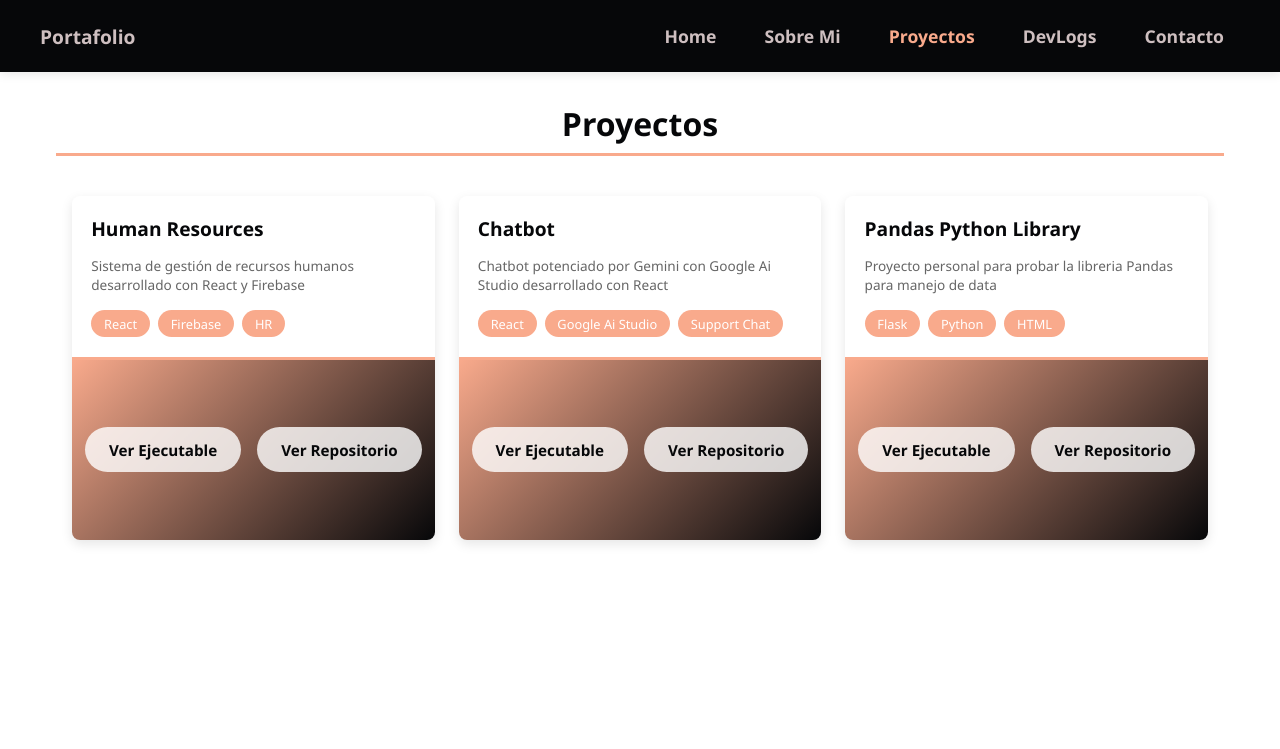
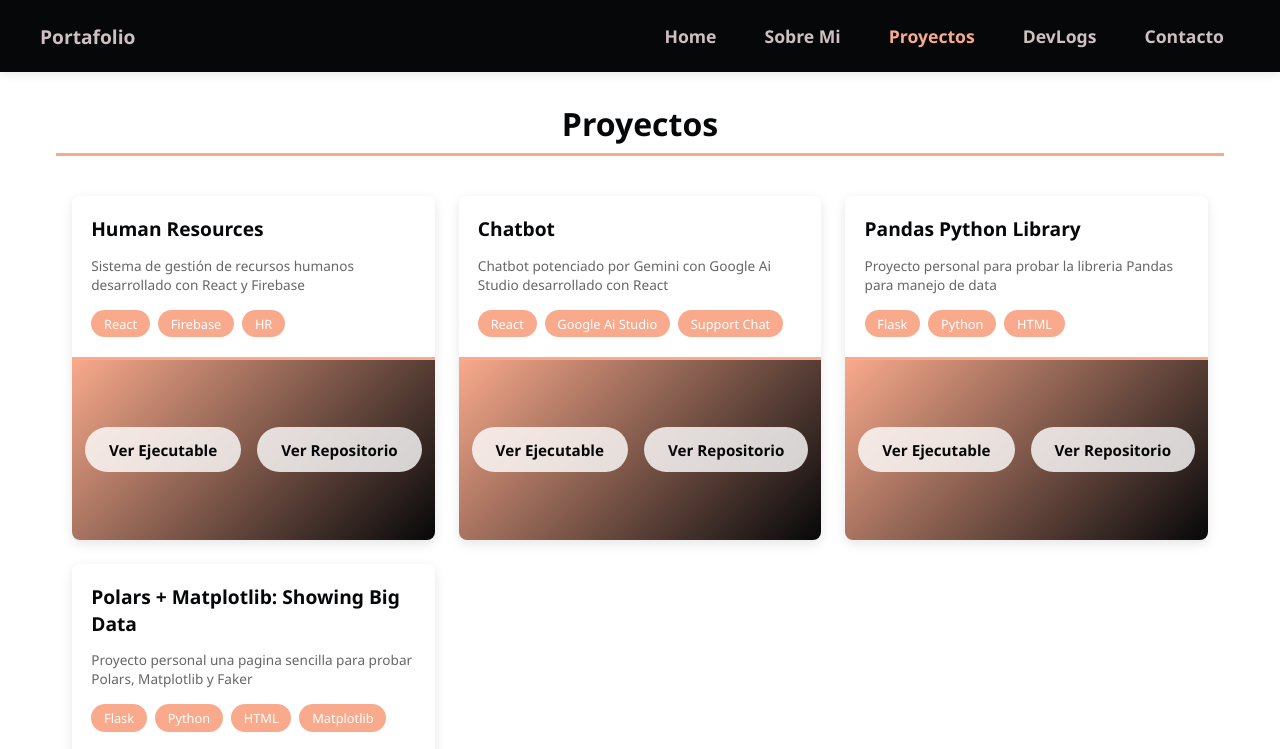
Before and after one commit to MikeGPQ/portafolio-miguel, a React (Create React App) app: page /proyectos in a window 1280 px wide. Shown: the top 749 px of the page. Built offline with nearby package versions, Linux system fonts and the light colour scheme.

Commit message:
01-09-2025

```diff
--- a/src/Rutas/Home.jsx
+++ b/src/Rutas/Home.jsx
@@ -16,11 +16,6 @@ const progressItems = [
       title: "Chatbot",
       type: "project",
       url:"https://chatbot-mikegpq.netlify.app/"
-    },{
-      percentage: 80,
-      title: "Polars + Matplotlib: Showing Big Data",
-      type: "project",
-      url: "https://polarsgraphs.onrender.com"
     }
   ];
 
--- a/src/Rutas/Proyectos.jsx
+++ b/src/Rutas/Proyectos.jsx
@@ -24,6 +24,13 @@ export function Proyectos() {
             repositorio: "https://github.com/MikeGPQ/Pandas_Testing",
             descripcion: "Proyecto personal para probar la libreria Pandas para manejo de data",
             tags: ["Flask", "Python", "HTML"]
+        },{
+            nombre: "Polars + Matplotlib: Showing Big Data",
+            tipo: "web",
+            proyecto: "https://polarsgraphs.onrender.com",
+            repositorio: "https://github.com/MikeGPQ/PolarsGraphs",
+            descripcion: "Proyecto personal una pagina sencilla para probar Polars, Matplotlib y Faker",
+            tags: ["Flask", "Python", "HTML", "Matplotlib"]
         }
     ];
 
```
